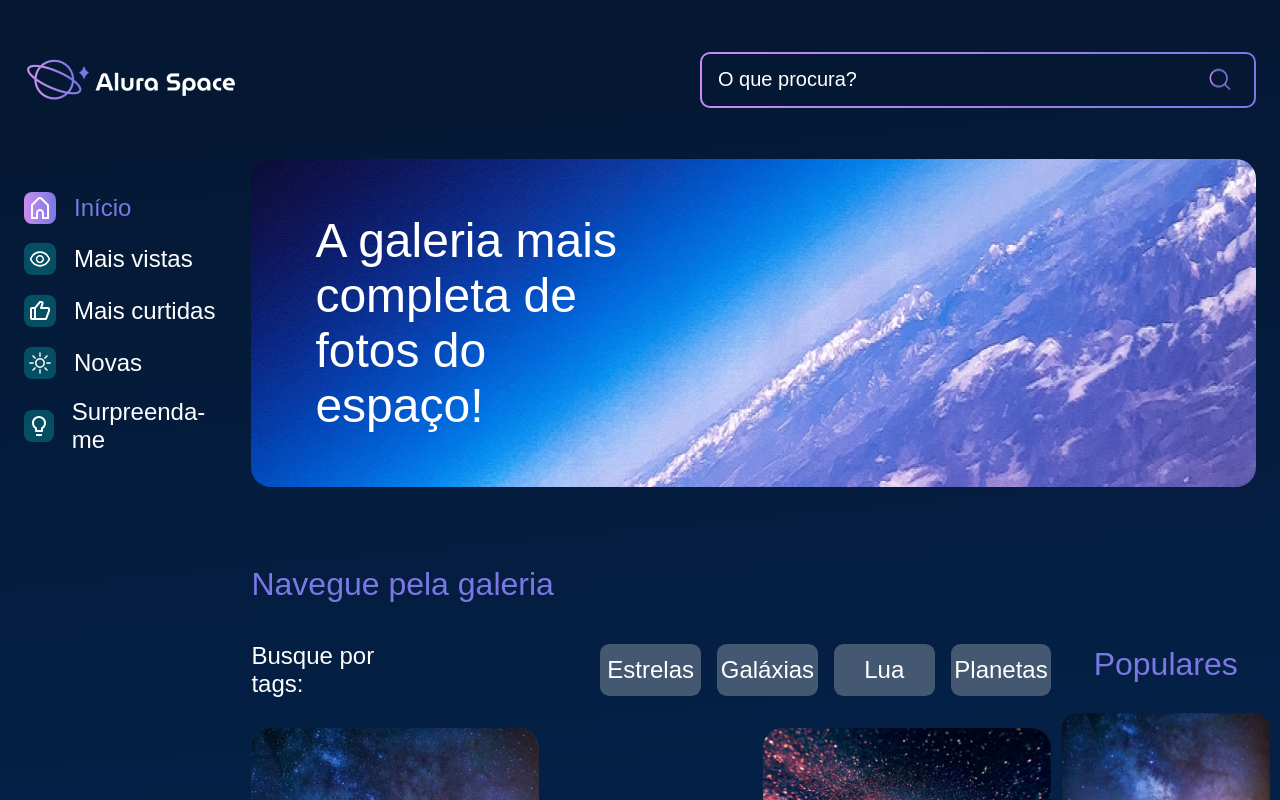
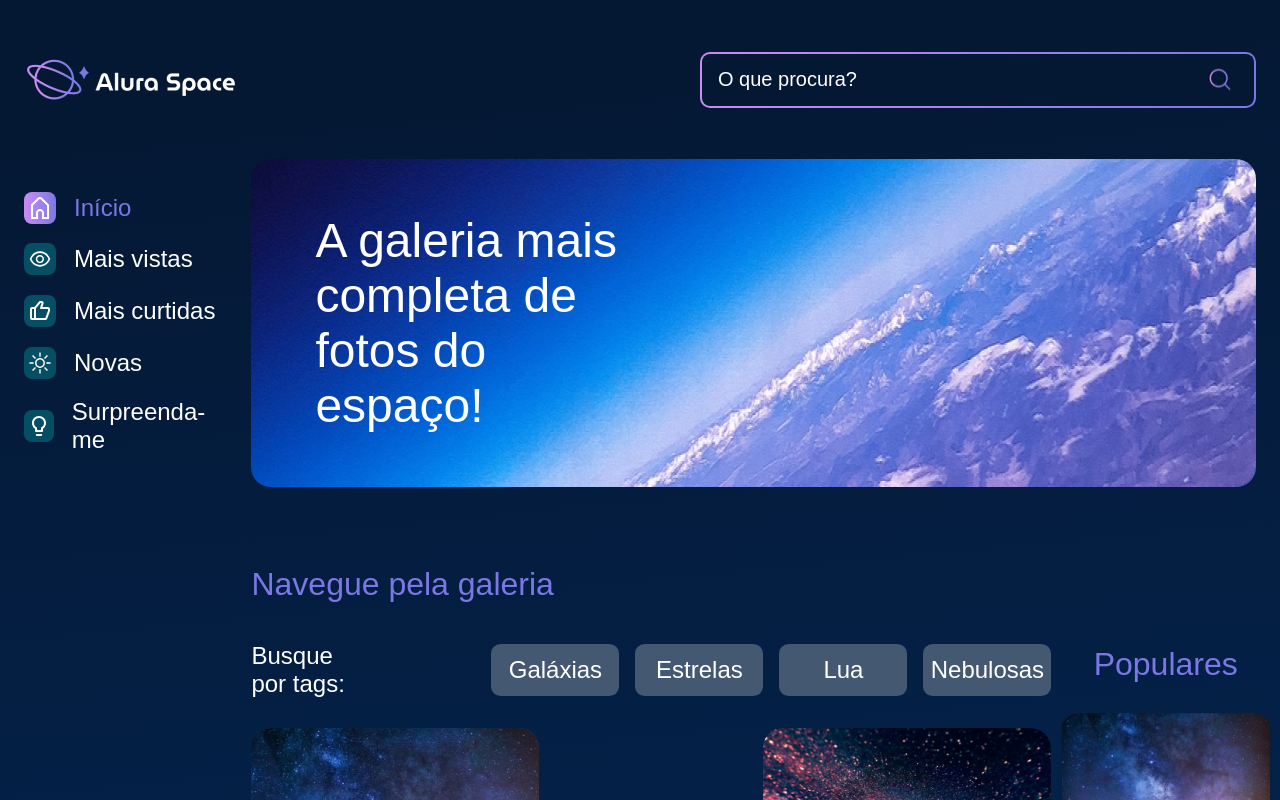
Before and after one commit to Cirovsky/alura-space, a React (Vite) app: page / in a window 1280 px wide. Shown: the top 800 px of the page. Built offline with nearby package versions, Linux system fonts and the light colour scheme.

Commit message:
refatorando o código

```diff
--- a/src/components/Galery/_Galery.scss
+++ b/src/components/Galery/_Galery.scss
@@ -17,7 +17,7 @@
         display: flex;
         align-items: center;
         justify-content: space-between;
-        column-gap: 16vw;
+        column-gap: 10vw;
         h3{
             font-size: $default-size/2;
             font-weight: 400;
@@ -28,7 +28,7 @@
             justify-content: flex-end;
             flex-grow: 1;
             .button{
-                width: 4.2em;
+                width: 8rem;
                 background-color: $color-gray;
             }
             .tag-selected{
@@ -42,6 +42,7 @@
         display: flex;
         flex-wrap: wrap;
         row-gap: 2vh;
+        column-gap: 1vh;
         justify-content: space-between;
     }
 }
--- a/src/pages/Home/index.jsx
+++ b/src/pages/Home/index.jsx
@@ -53,7 +53,8 @@ function Home() {
     }
   }): [...fotos];
 
-  const tags = ['Estrelas', 'Galáxias', 'Lua', 'Planetas'];
+  const tags = [...new Set(fotos.map(foto => foto.tag))];
+
   const socialMedia = [
     { icon: Facebook(), alt: 'logomarca da rede social facebook' },
     { icon: Twitter(), alt: 'logomarca da rede social twitter' },
--- a/src/styles/style.css
+++ b/src/styles/style.css
@@ -147,8 +147,8 @@ body, header, h1, h2, h3, h4, p, span, div, ul, li, input, button {
   display: flex;
   align-items: center;
   justify-content: space-between;
-  -moz-column-gap: 16vw;
-       column-gap: 16vw;
+  -moz-column-gap: 10vw;
+       column-gap: 10vw;
 }
 .galery__subtitle h3 {
   font-size: 1.5rem;
@@ -162,7 +162,7 @@ body, header, h1, h2, h3, h4, p, span, div, ul, li, input, button {
   flex-grow: 1;
 }
 .galery__subtitle .tags .button {
-  width: 4.2em;
+  width: 8rem;
   background-color: #455872;
 }
 .galery__subtitle .tags .tag-selected {
@@ -173,6 +173,8 @@ body, header, h1, h2, h3, h4, p, span, div, ul, li, input, button {
   display: flex;
   flex-wrap: wrap;
   row-gap: 2vh;
+  -moz-column-gap: 1vh;
+       column-gap: 1vh;
   justify-content: space-between;
 }
 
```
Also changed, not shown: 1 other file (tests, documents, lock files or other folders).
